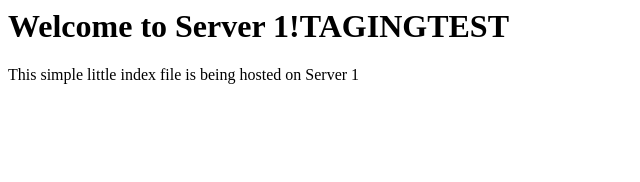
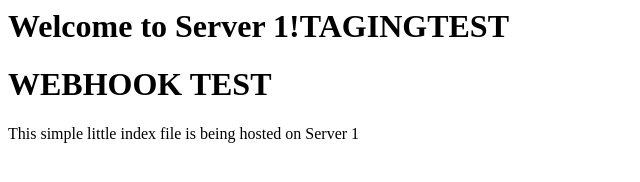
Before and after one commit to WSU-kduncan/cicd-3120-pittman31, a plain HTML site: page website/index.html in a window 1280 px wide. Shown: the whole page, without its empty margins (0-640 px from the left). Drawn offline with Linux system fonts and the light colour scheme.

Commit message:
Update index.html

```diff
--- a/website/index.html
+++ b/website/index.html
@@ -6,6 +6,7 @@
 
 <body>
     <H1> Welcome to Server 1!TAGINGTEST </H1>
+    <H1> WEBHOOK TEST </H1>
     <p> This simple little index file is being hosted on Server 1</p>
 </body>
 
```
